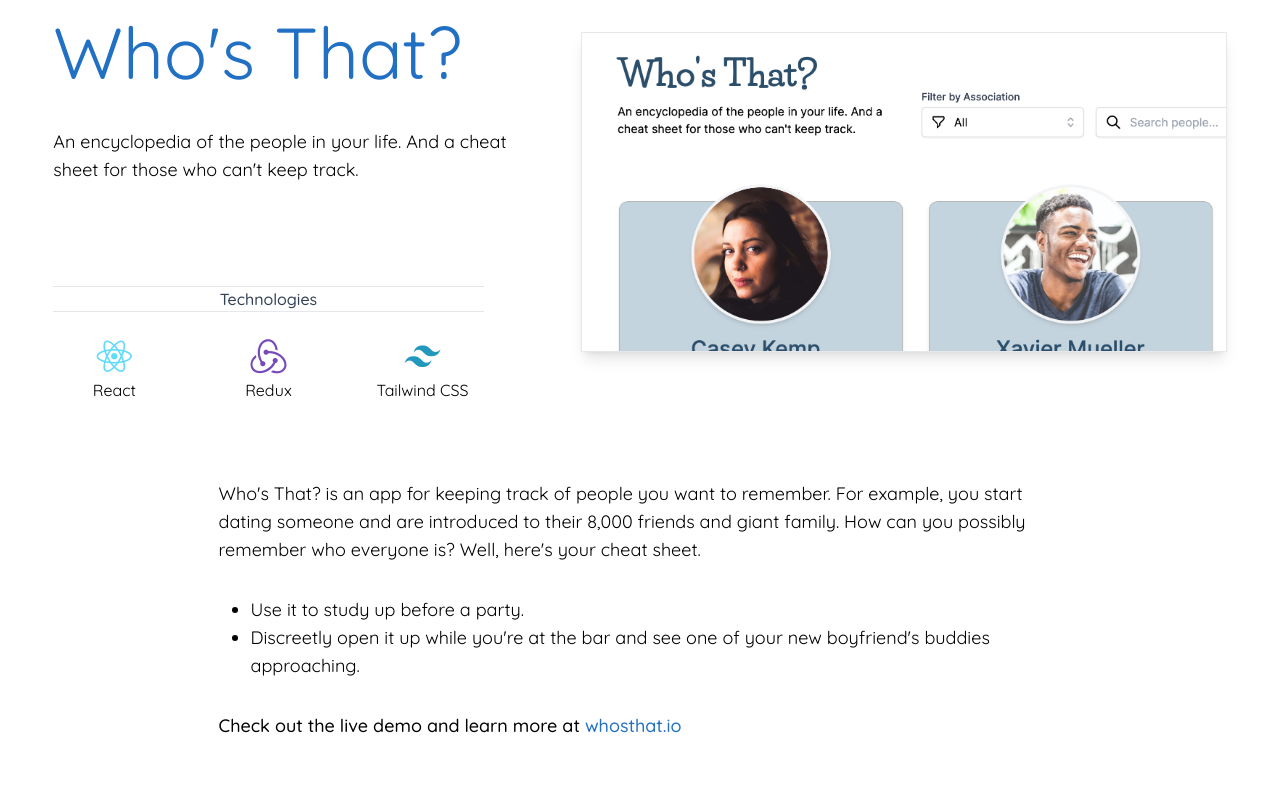
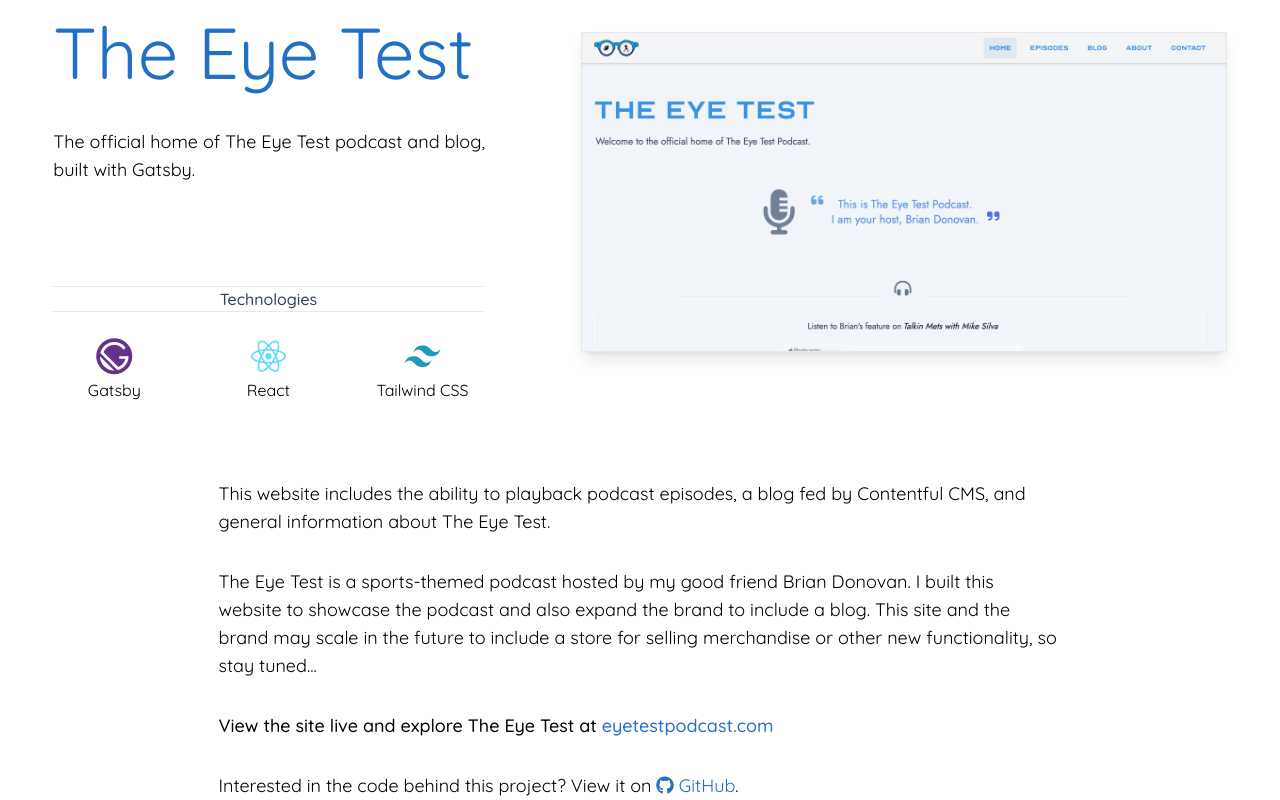
Before and after one commit to jcobert/josh-cobert, a React (Create React App) app: page /projects/0 in a window 1280 px wide. Shown: the part 220-1020 px from the top of the page. Built offline with nearby package versions, Linux system fonts and the light colour scheme; a web font is replaced by a local one.

Commit message:
add eye test project (#18)

```diff
--- a/src/components/Project.jsx
+++ b/src/components/Project.jsx
@@ -77,6 +77,45 @@
   let content = "";
 
   switch (props.title) {
+    case "The Eye Test":
+      content = (
+        <div className="flex flex-col gap-y-8 text-md sm:text-lg">
+          <div>
+            <p>
+              The Eye Test is a sports-themed podcast hosted by my good friend
+              Brian Donovan. I built this website to showcase the podcast and
+              also expand the brand to include a blog. This site and the brand
+              may scale in the future to include a store for selling merchandise
+              or other new functionality, so stay tuned...
+            </p>
+          </div>
+          <div className="text-lg font-medium">
+            <p>
+              View the site live and explore The Eye Test at{" "}
+              <a
+                className="text-theme-primary hover:text-slate-600 transition-all"
+                href="https://eyetestpodcast.com"
+              >
+                eyetestpodcast.com
+              </a>
+            </p>
+          </div>
+          <div>
+            <p>
+              Interested in the code behind this project? View it on{" "}
+              <a
+                className="text-theme-primary hover:text-slate-600 transition-all"
+                href="https://github.com/jcobert/the-eye-test-podcast"
+              >
+                <i class="fab fa-github"></i> GitHub
+              </a>
+              .
+            </p>
+          </div>
+        </div>
+      );
+      break;
+
     case "Who's That?":
       content = (
         <div className="flex flex-col gap-y-8 text-md sm:text-lg">
--- a/src/data/projects.json
+++ b/src/data/projects.json
@@ -1,5 +1,25 @@
 [{
         "id": 0,
+        "title": "The Eye Test",
+        "descriptionShort": "The official home of The Eye Test podcast and blog, built with Gatsby.",
+        "descriptionLong": "This website includes the ability to playback podcast episodes, a blog fed by Contentful CMS, and general information about The Eye Test.",
+        "technologies": [{
+                "name": "Gatsby",
+                "icon": "devicon-gatsby-plain colored"
+            },
+            {
+                "name": "React",
+                "icon": "devicon-react-original colored"
+            },
+            {
+                "name": "Tailwind CSS",
+                "icon": "devicon-tailwindcss-plain colored"
+            }
+        ],
+        "img": "/img/projects/the-eye-test-preview.png"
+    },
+    {
+        "id": 1,
         "title": "Who's That?",
         "descriptionShort": "An encyclopedia of the people in your life. And a cheat sheet for those who can't keep track.",
         "descriptionLong": "Who's That? is an app for keeping track of people you want to remember. For example, you start dating someone and are introduced to their 8,000 friends and giant family. How can you possibly remember who everyone is? Well, here's your cheat sheet.",
@@ -19,7 +39,7 @@
         "img": "/img/projects/whos-that-preview.png"
     },
     {
-        "id": 1,
+        "id": 2,
         "title": "65 Pool",
         "descriptionShort": "A sports pool competition site, built on the Phoenix framework.",
         "descriptionLong": "65 Pool is a site where users can create, join, and compete in friendly sports betting pools - think of it as a cross between a March Madness bracket and a sports book, with the simplicity and leisure of Super Bowl squares. This web site was created to streamline the process of managing and participating in these pools.",
@@ -43,7 +63,7 @@
         "img": "/img/projects/65-pool-preview.png"
     },
     {
-        "id": 2,
+        "id": 3,
         "title": "Geoguessr Map Creator",
         "descriptionShort": "A simple Python script to help create a custom map in the Geoguessr game.",
         "descriptionLong": "This little Python script generates a random list of locations that you can then import into Geoguessr when creating a custom game map.",
@@ -54,7 +74,7 @@
         "img": "/img/projects/geoguessr-preview.png"
     },
     {
-        "id": 3,
+        "id": 4,
         "title": "Live Stream Configurator",
         "descriptionShort": "A way to programmatically configure a Facebook Live Stream.",
         "descriptionLong": "This program taps into the Facebook Live Video API and starts a new live stream. You can then configure your streaming software such as OBS, using the RTMPS secure stream URL provided by Facebook.",
```
Also changed, not shown: public/img/projects/the-eye-test-preview.png (added).
